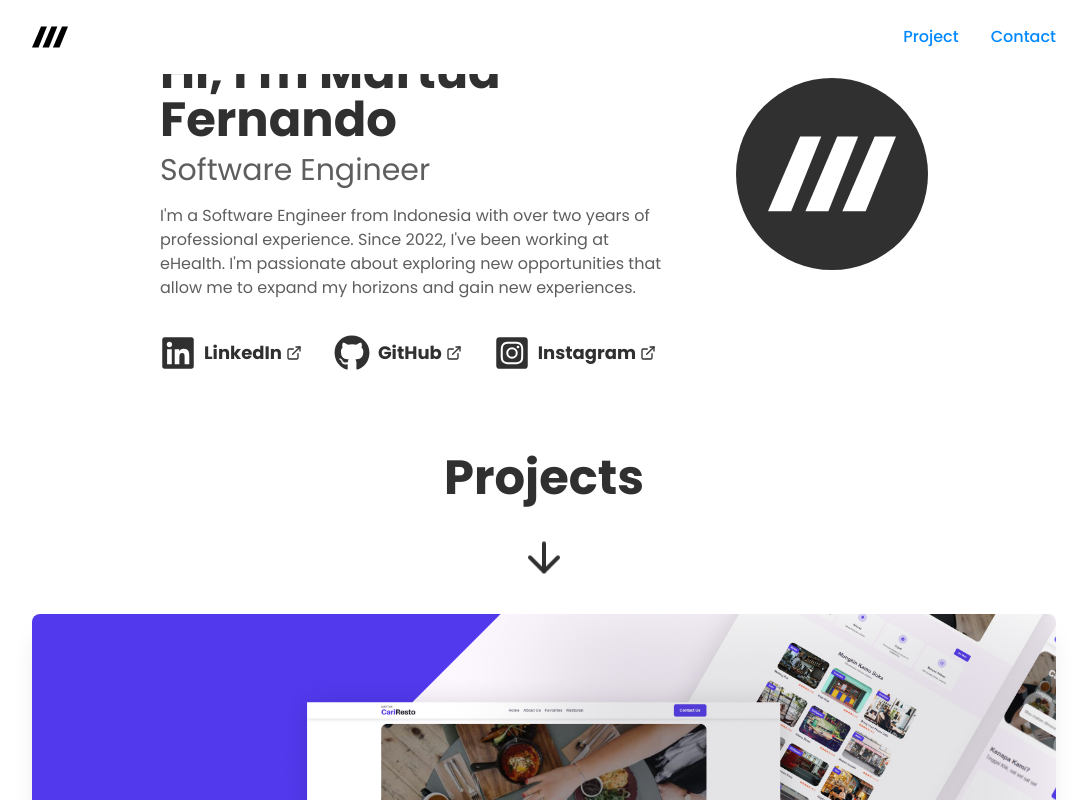
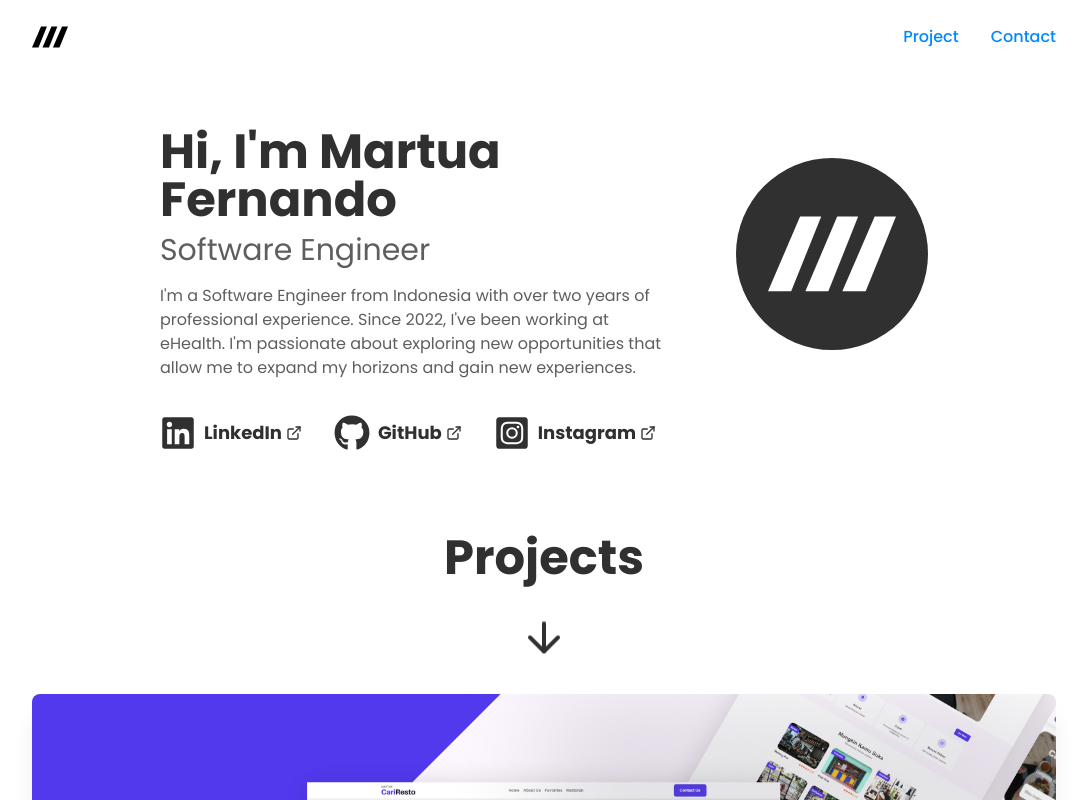
Before and after one commit to martuafernando/martuafernando.github.io, a Next.js app: page / in a window 1280 px wide. Shown: the top 800 px of the page, without its empty margins (96-1183 px from the left). Built offline with nearby package versions, Linux system fonts and the light colour scheme.

Commit message:
fix: fix margin in home page content

```diff
--- a/src/app/page.tsx
+++ b/src/app/page.tsx
@@ -23,7 +23,7 @@ export default function Home() {
 
   return (
     <CommonLayout>
-      <main className="px-4 xl:px-0">
+      <main className="my-24 px-4 xl:px-0">
         <section className="mt-4 py-8 max-w-3xl mx-auto">
           <div className="sm:flex items-center gap-16">
             <div>
```
